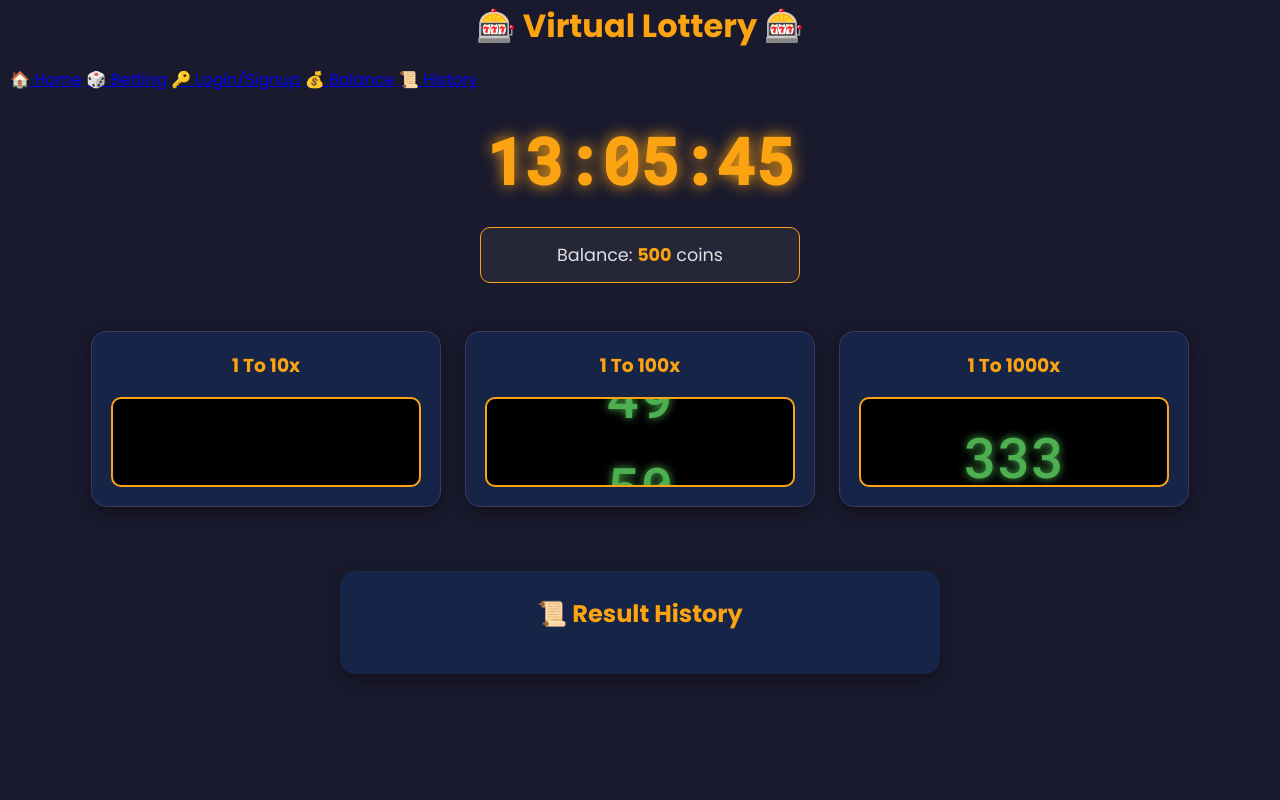
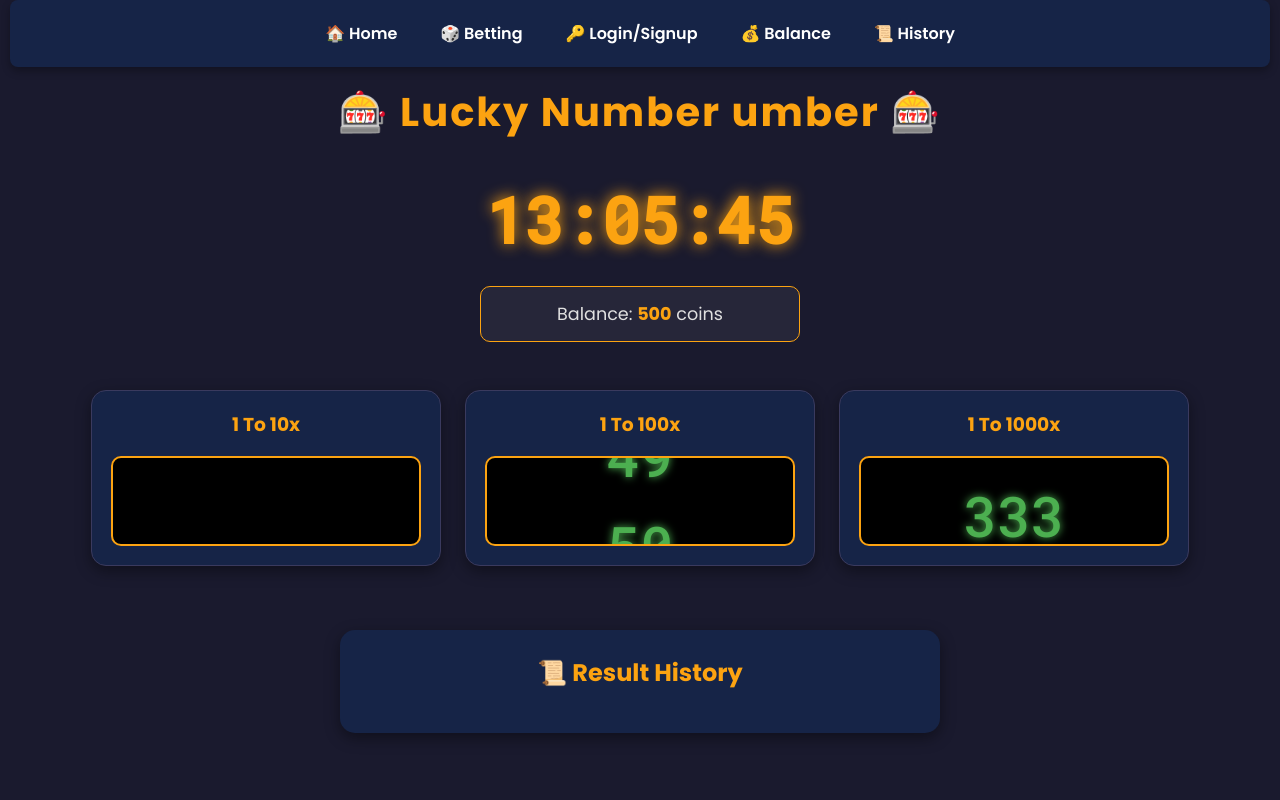
Before and after one commit to pichash6969/AJ, a plain HTML site: page index.html in a window 1280 px wide. Drawn offline with Linux system fonts and the light colour scheme.

Commit message:
Update index.html

```diff
--- a/index.html
+++ b/index.html
@@ -10,17 +10,17 @@
 
   <!-- Header -->
   <header class="site-header">
-    <h1>🎰 Virtual Lottery 🎰</h1>
+    <nav class="header-nav">
+      <a href="index.html">🏠 Home</a>
+      <a href="betting.html">🎲 Betting</a>
+      <a href="login.html">🔑 Login/Signup</a>
+      <a href="balance.html">💰 Balance</a>
+      <a href="history.html">📜 History</a>
+    </nav>
+
+    <!-- Virtual Lottery Title -->
+    <h1 class="lottery-title">🎰 Lucky Number umber 🎰</h1>
   </header>
-
-  <!-- Navbar -->
-  <nav>
-    <a href="index.html">🏠 Home</a>
-    <a href="betting.html">🎲 Betting</a>
-    <a href="login.html">🔑 Login/Signup</a>
-    <a href="balance.html">💰 Balance</a>
-    <a href="history.html">📜 History</a>
-  </nav>
 
   <!-- Clock -->
   <div class="clock-container">
```
